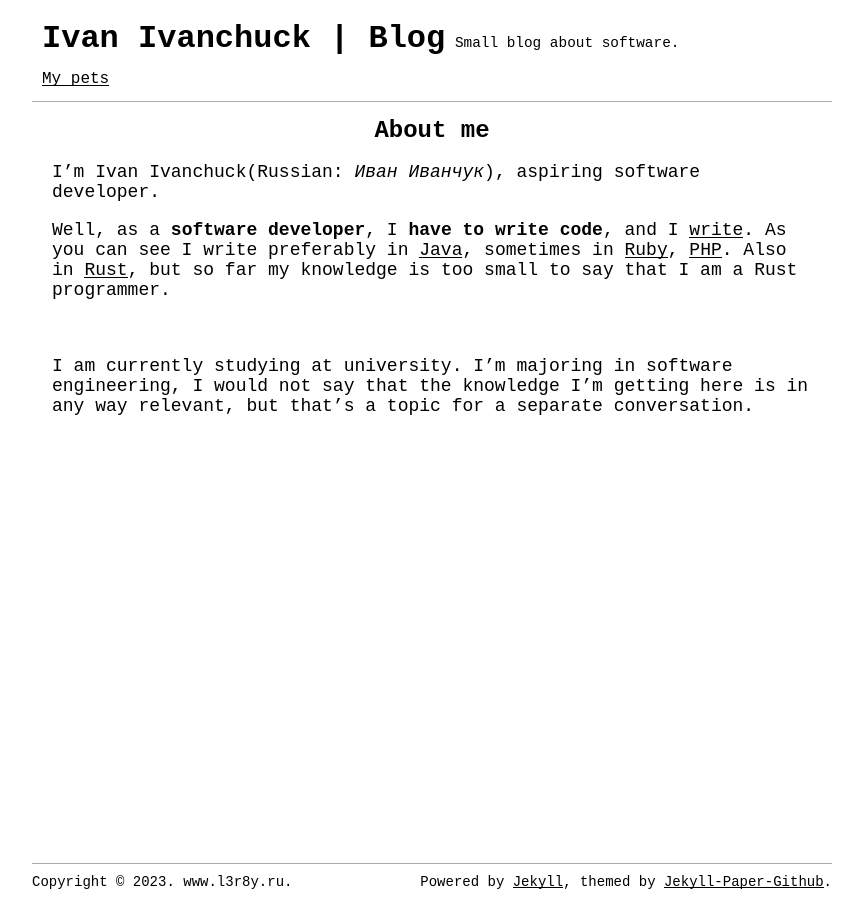
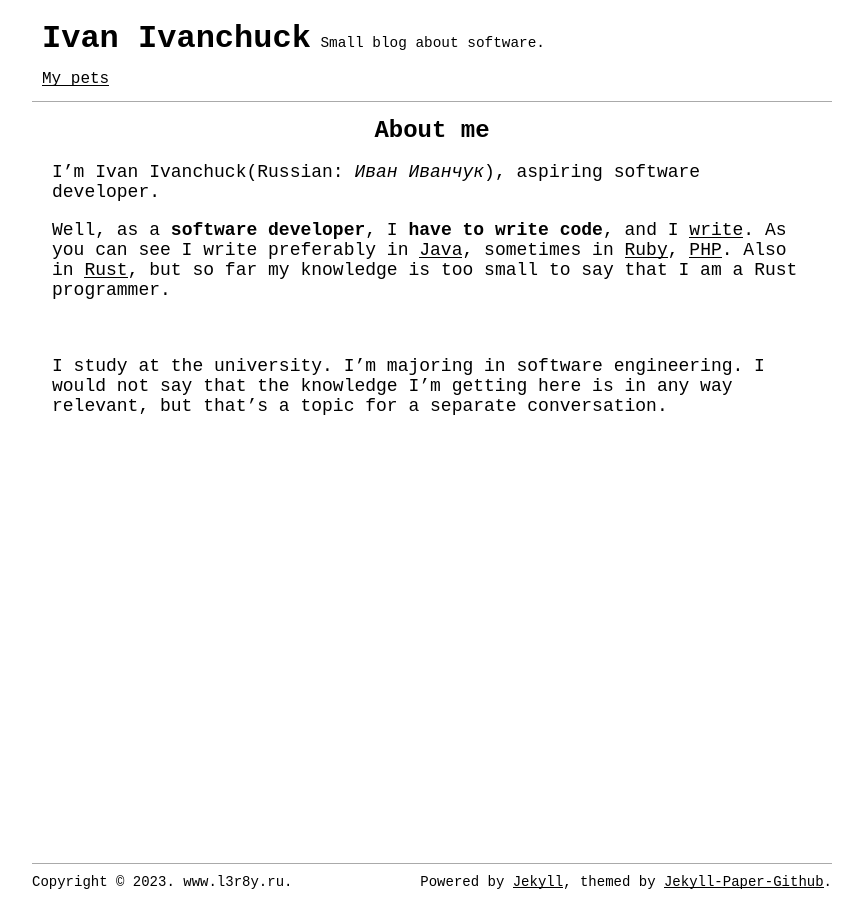
Before and after one commit to l3r8yJ/l3r8yj.github.io, a Jekyll site: the page built from pages/about.md, in a window 1280 px wide. Shown: the whole page, without its empty margins (208-1068 px from the left). Built offline with Jekyll 4.4.1, drawn with Linux system fonts in a browser that asks for light colours.

Commit message:
typos fixed

```diff
--- a/_config.yml
+++ b/_config.yml
@@ -2,7 +2,7 @@
 #
 # This is the configuration file for your blog, please change these items after forked.
 
-title: Ivan Ivanchuck | Blog
+title: Ivan Ivanchuck
 email: l3r8y@duck.com
 name: Ivan Ivanchuck
 description: >- # this means to ignore newlines until "baseurl:"
--- a/pages/about.md
+++ b/pages/about.md
@@ -10,4 +10,4 @@ Well, as a **software developer**, I **have to write code**, and I [write](https
 
 <br/>
 
-I am currently studying at university. I'm majoring in software engineering, I would not say that the knowledge I'm getting here is in any way relevant, but that's a topic for a separate conversation.
+I study at the university. I'm majoring in software engineering. I would not say that the knowledge I'm getting here is in any way relevant, but that's a topic for a separate conversation.
```
